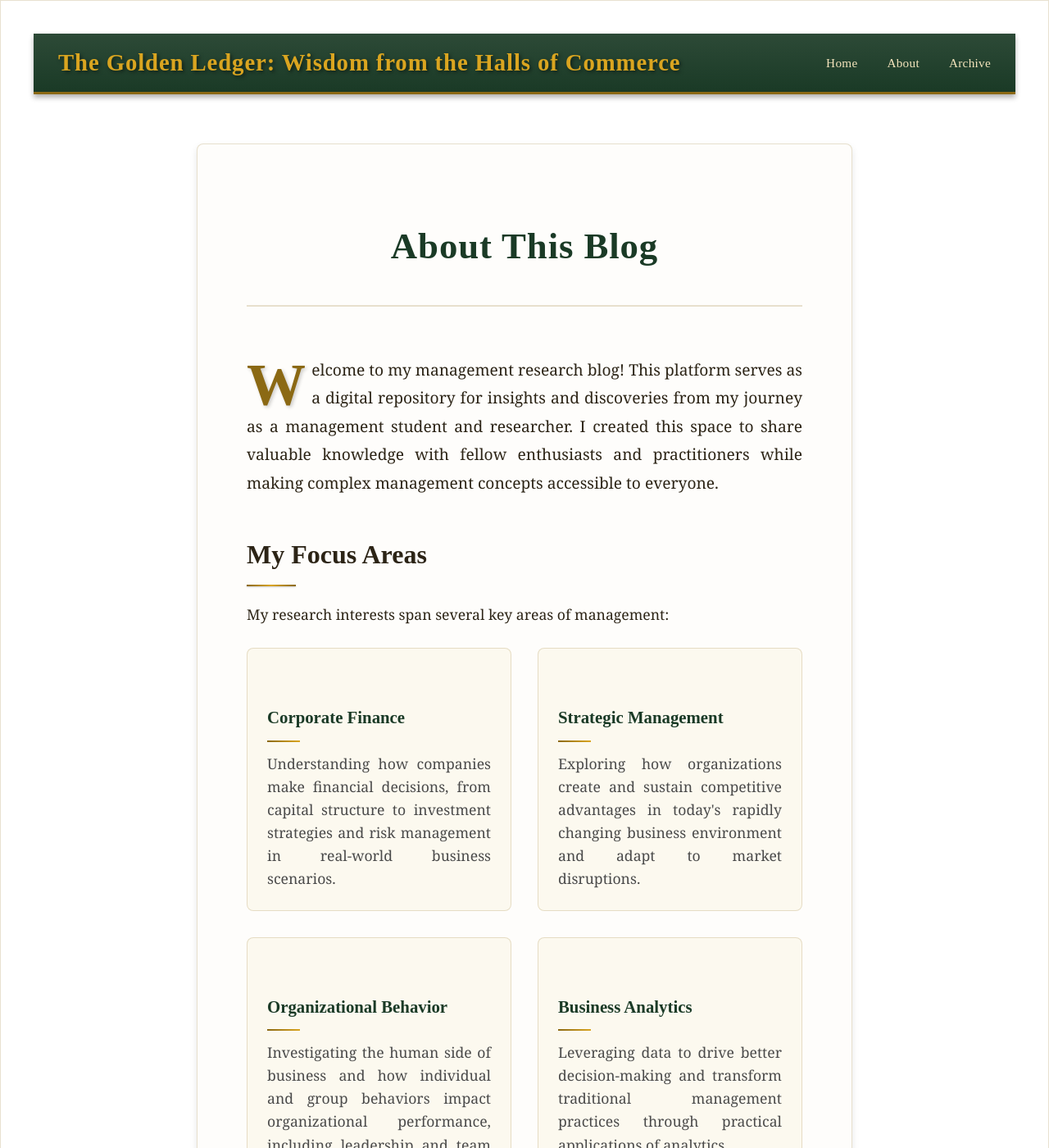
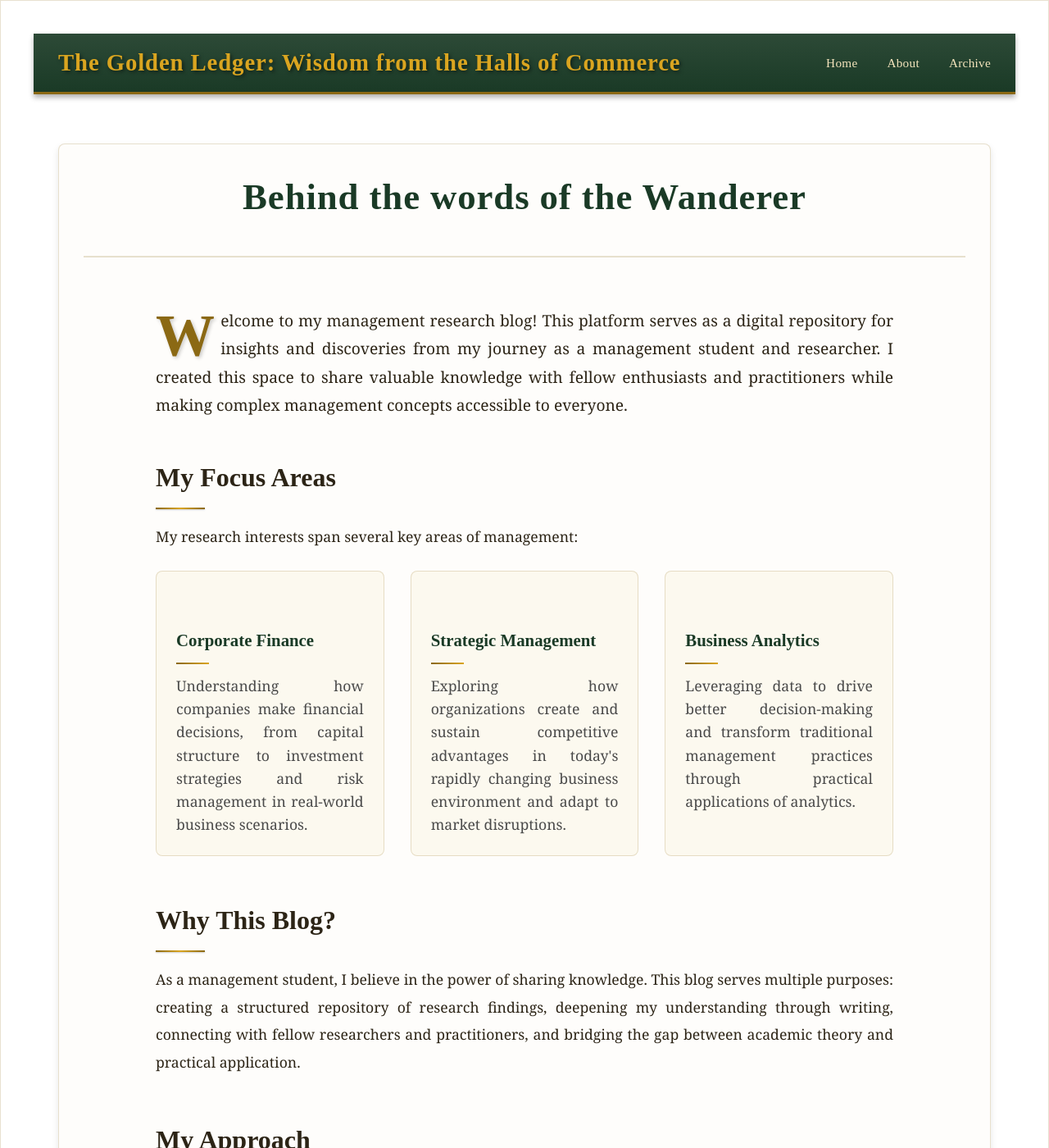
Before and after one commit to abinabraham23/abinabraham23.github.io, a Jekyll site: the page built from about.html, in a window 1280 px wide and 1400 px high. Shown: the whole window at 82% size. Built offline with Jekyll 4.4.1, drawn with Linux system fonts in a browser that asks for light colours; some of the changed text lies outside the part shown.

Commit message:
Updated the about and archieve pages

```diff
--- a/about.html
+++ b/about.html
@@ -6,7 +6,7 @@ permalink: /about/
 
 <article class="post about-page">
   <header class="post-header">
-    <h1 class="post-title">About This Blog</h1>
+    <h1 class="post-title">Behind the words of the Wanderer</h1>
   </header>
 
   <div class="post-content">
@@ -28,11 +28,6 @@ permalink: /about/
         <div class="focus-item">
           <h3>Strategic Management</h3>
           <p>Exploring how organizations create and sustain competitive advantages in today's rapidly changing business environment and adapt to market disruptions.</p>
-        </div>
-
-        <div class="focus-item">
-          <h3>Organizational Behavior</h3>
-          <p>Investigating the human side of business and how individual and group behaviors impact organizational performance, including leadership and team dynamics.</p>
         </div>
 
         <div class="focus-item">
@@ -84,7 +79,13 @@ permalink: /about/
 
 <style>
 .about-page {
-  max-width: 800px;
+  max-width: 1200px;
+  margin: 0 auto;
+  padding: 0 30px;
+}
+
+.post-content {
+  max-width: 900px;
   margin: 0 auto;
 }
 
--- a/archive.html
+++ b/archive.html
@@ -5,7 +5,7 @@ permalink: /archive/
 ---
 
 <div class="archive-page">
-  <h1 class="page-heading">Blog Archive</h1>
+  <h1 class="page-heading">The Scrolls of Yesteryear</h1>
 
   <div class="archive-content">
     {% assign postsByYear = site.posts | group_by_exp: "post", "post.date | date: '%Y'" %}
```
